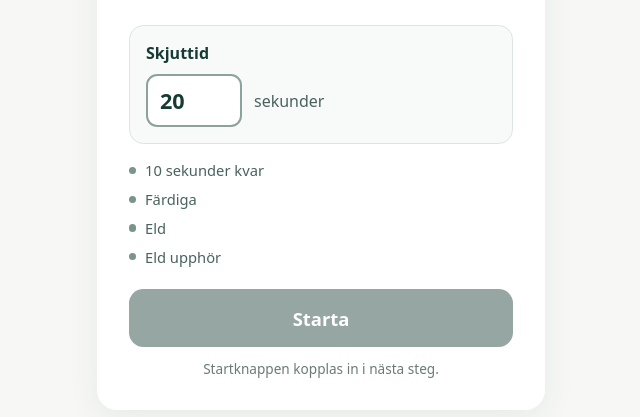
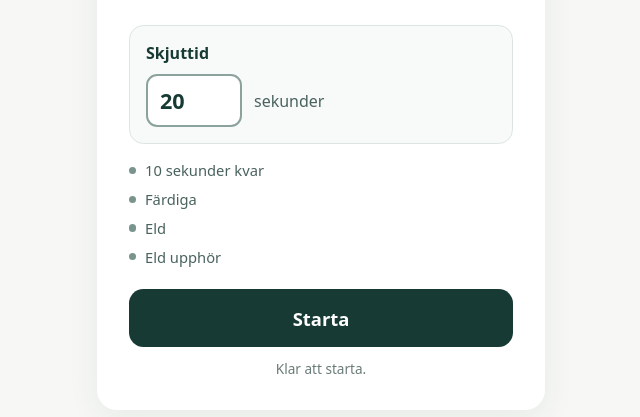
Before and after one commit to morgansundsvallmakers/faltskytte-timer, a website built with Vite: page index.html in a window 1280 px wide. Shown: the part 265-682 px from the top of the page, without its empty margins (319-959 px from the left). Built offline with nearby package versions, Linux system fonts and the light colour scheme.

Commit message:
Enable timer start control

```diff
--- a/index.html
+++ b/index.html
@@ -30,8 +30,8 @@
           <span>Eld upphör</span>
         </div>
 
-        <button class="start-button" type="button" disabled>Starta</button>
-        <p class="status">Startknappen kopplas in i nästa steg.</p>
+        <button class="start-button" type="button">Starta</button>
+        <p class="status" aria-live="polite">Klar att starta.</p>
       </section>
     </main>
     <script type="module" src="/src/main.js"></script>
```
